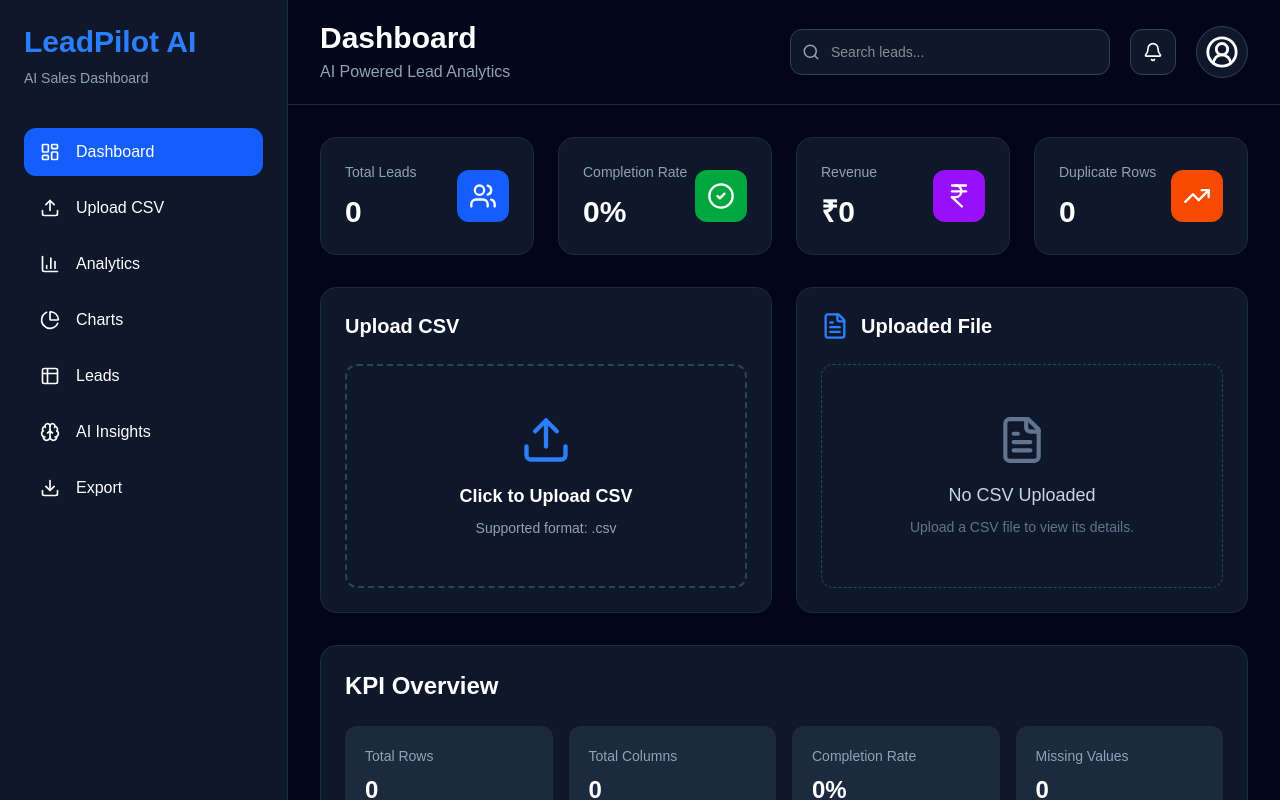
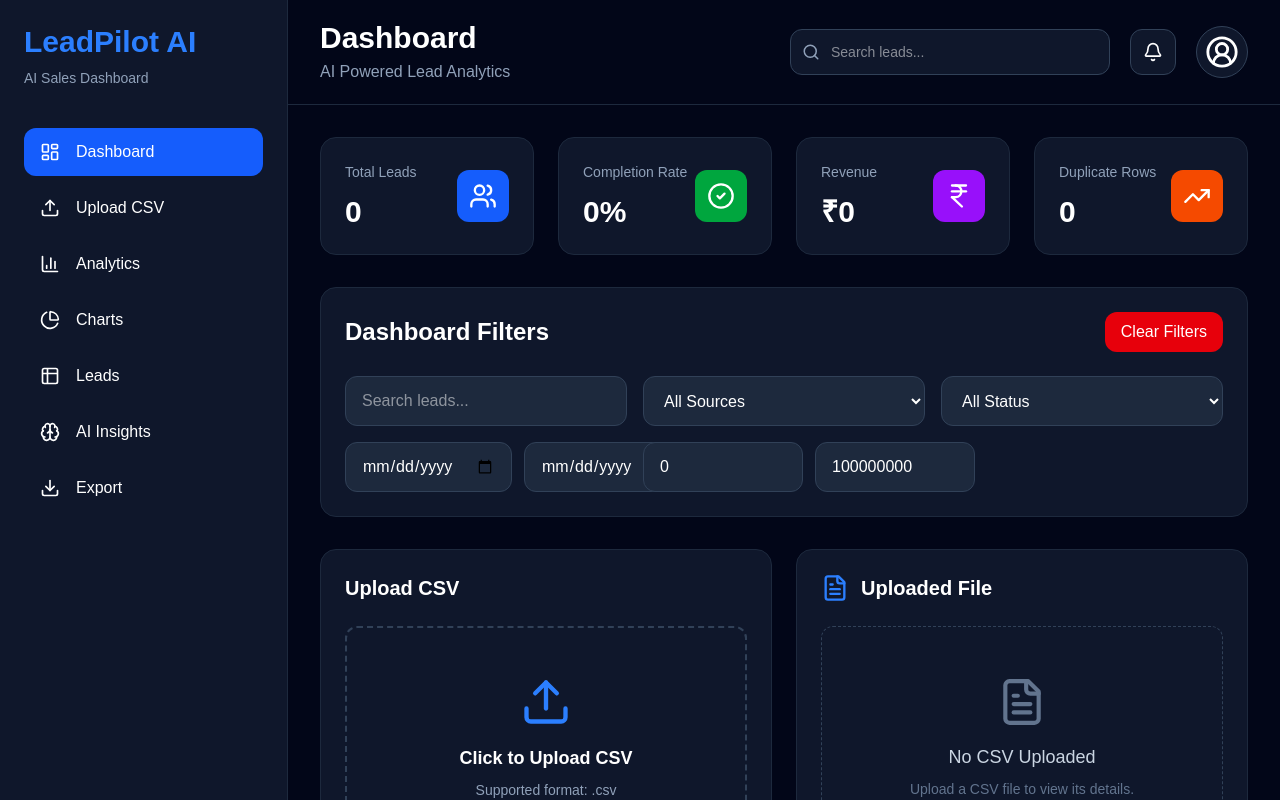
Before and after one commit to Pravin97s/LeadPilotAI, a Next.js app in the folder frontend/: page / in a window 1280 px wide. Shown: the top 800 px of the page. Built offline with nearby package versions, Linux system fonts and the light colour scheme.

Commit message:
Add dashboard filter UI

```diff
--- a/frontend/src/app/page.tsx
+++ b/frontend/src/app/page.tsx
@@ -1,6 +1,7 @@
 import Sidebar from "@/components/Sidebar";
 import Navbar from "@/components/Navbar";
 import DashboardCards from "@/components/DashboardCards";
+import DashboardFilters from "@/components/DashboardFilters";
 import UploadBox from "@/components/UploadBox";
 import FileInfo from "@/components/FileInfo";
 import ColumnMapper from "@/components/ColumnMapper";
@@ -32,8 +33,13 @@ export default function Home() {
         <Navbar />
 
         <div className="space-y-8 p-8">
+
           <section id="dashboard">
             <DashboardCards />
+          </section>
+
+          <section id="filters">
+            <DashboardFilters />
           </section>
 
           <section id="upload">
@@ -112,6 +118,7 @@ export default function Home() {
           <section id="ai-dashboard-settings">
             <AIDashboardSettings />
           </section>
+
         </div>
       </section>
     </main>
--- a/frontend/src/components/DashboardFilters.tsx
+++ b/frontend/src/components/DashboardFilters.tsx
@@ -0,0 +1,37 @@
+"use client";
+
+import SearchBar from "./SearchBar";
+import SourceFilter from "./SourceFilter";
+import StatusFilter from "./StatusFilter";
+import DateFilter from "./DateFilter";
+import RevenueFilter from "./RevenueFilter";
+import { useFilter } from "@/context/FilterContext";
+
+export default function DashboardFilters() {
+  const { clearFilters } = useFilter();
+
+  return (
+    <section className="rounded-2xl border border-slate-800 bg-slate-900 p-6">
+      <div className="flex items-center justify-between mb-6">
+        <h2 className="text-2xl font-bold">
+          Dashboard Filters
+        </h2>
+
+        <button
+          onClick={clearFilters}
+          className="rounded-xl bg-red-600 px-4 py-2 hover:bg-red-700"
+        >
+          Clear Filters
+        </button>
+      </div>
+
+      <div className="grid gap-4 lg:grid-cols-2 xl:grid-cols-3">
+        <SearchBar />
+        <SourceFilter />
+        <StatusFilter />
+        <DateFilter />
+        <RevenueFilter />
+      </div>
+    </section>
+  );
+}
--- a/frontend/src/components/DateFilter.tsx
+++ b/frontend/src/components/DateFilter.tsx
@@ -0,0 +1,30 @@
+"use client";
+
+import { useFilter } from "@/context/FilterContext";
+
+export default function DateFilter() {
+  const {
+    startDate,
+    endDate,
+    setStartDate,
+    setEndDate,
+  } = useFilter();
+
+  return (
+    <div className="flex gap-3">
+      <input
+        type="date"
+        value={startDate}
+        onChange={(e) => setStartDate(e.target.value)}
+        className="rounded-xl border border-slate-700 bg-slate-800 px-4 py-3"
+      />
+
+      <input
+        type="date"
+        value={endDate}
+        onChange={(e) => setEndDate(e.target.value)}
+        className="rounded-xl border border-slate-700 bg-slate-800 px-4 py-3"
+      />
+    </div>
+  );
+}
--- a/frontend/src/components/RevenueFilter.tsx
+++ b/frontend/src/components/RevenueFilter.tsx
@@ -0,0 +1,36 @@
+"use client";
+
+import { useFilter } from "@/context/FilterContext";
+
+export default function RevenueFilter() {
+  const {
+    minRevenue,
+    maxRevenue,
+    setMinRevenue,
+    setMaxRevenue,
+  } = useFilter();
+
+  return (
+    <div className="flex gap-3">
+      <input
+        type="number"
+        placeholder="Min Revenue"
+        value={minRevenue}
+        onChange={(e) =>
+          setMinRevenue(Number(e.target.value))
+        }
+        className="w-40 rounded-xl border border-slate-700 bg-slate-800 px-4 py-3"
+      />
+
+      <input
+        type="number"
+        placeholder="Max Revenue"
+        value={maxRevenue}
+        onChange={(e) =>
+          setMaxRevenue(Number(e.target.value))
+        }
+        className="w-40 rounded-xl border border-slate-700 bg-slate-800 px-4 py-3"
+      />
+    </div>
+  );
+}
--- a/frontend/src/components/SearchBar.tsx
+++ b/frontend/src/components/SearchBar.tsx
@@ -1,44 +1,17 @@
 "use client";
 
-import { Search, X } from "lucide-react";
+import { useFilter } from "@/context/FilterContext";
 
-type SearchBarProps = {
-  value: string;
-  onChange: (value: string) => void;
-  placeholder?: string;
-};
+export default function SearchBar() {
+  const { search, setSearch } = useFilter();
 
-export default function SearchBar({
-  value,
-  onChange,
-  placeholder = "Search...",
-}: SearchBarProps) {
   return (
-    <div className="relative w-full">
-      <Search
-        size={18}
-        className="absolute left-4 top-1/2 -translate-y-1/2 text-slate-400"
-      />
-
-      <input
-        type="text"
-        value={value}
-        placeholder={placeholder}
-        onChange={(e) => onChange(e.target.value)}
-        className="w-full rounded-xl border border-slate-700 bg-slate-900 py-3 pl-11 pr-12 outline-none transition focus:border-blue-500"
-      />
-
-      {value && (
-        <button
-          onClick={() => onChange("")}
-          className="absolute right-3 top-1/2 -translate-y-1/2 rounded-full p-1 hover:bg-slate-800"
-        >
-          <X
-            size={16}
-            className="text-slate-400"
-          />
-        </button>
-      )}
-    </div>
+    <input
+      type="text"
+      placeholder="Search leads..."
+      value={search}
+      onChange={(e) => setSearch(e.target.value)}
+      className="w-full rounded-xl border border-slate-700 bg-slate-800 px-4 py-3 outline-none focus:border-blue-500"
+    />
   );
 }
--- a/frontend/src/components/SourceFilter.tsx
+++ b/frontend/src/components/SourceFilter.tsx
@@ -0,0 +1,23 @@
+"use client";
+
+import { useFilter } from "@/context/FilterContext";
+
+export default function SourceFilter() {
+  const { source, setSource } = useFilter();
+
+  return (
+    <select
+      value={source}
+      onChange={(e) => setSource(e.target.value)}
+      className="rounded-xl border border-slate-700 bg-slate-800 px-4 py-3"
+    >
+      <option value="">All Sources</option>
+      <option value="Website">Website</option>
+      <option value="LinkedIn">LinkedIn</option>
+      <option value="Facebook">Facebook</option>
+      <option value="Instagram">Instagram</option>
+      <option value="Referral">Referral</option>
+      <option value="Email">Email</option>
+    </select>
+  );
+}
--- a/frontend/src/components/StatusFilter.tsx
+++ b/frontend/src/components/StatusFilter.tsx
@@ -0,0 +1,22 @@
+"use client";
+
+import { useFilter } from "@/context/FilterContext";
+
+export default function StatusFilter() {
+  const { status, setStatus } = useFilter();
+
+  return (
+    <select
+      value={status}
+      onChange={(e) => setStatus(e.target.value)}
+      className="rounded-xl border border-slate-700 bg-slate-800 px-4 py-3"
+    >
+      <option value="">All Status</option>
+      <option value="New">New</option>
+      <option value="Qualified">Qualified</option>
+      <option value="Contacted">Contacted</option>
+      <option value="Converted">Converted</option>
+      <option value="Closed">Closed</option>
+    </select>
+  );
+}
```
